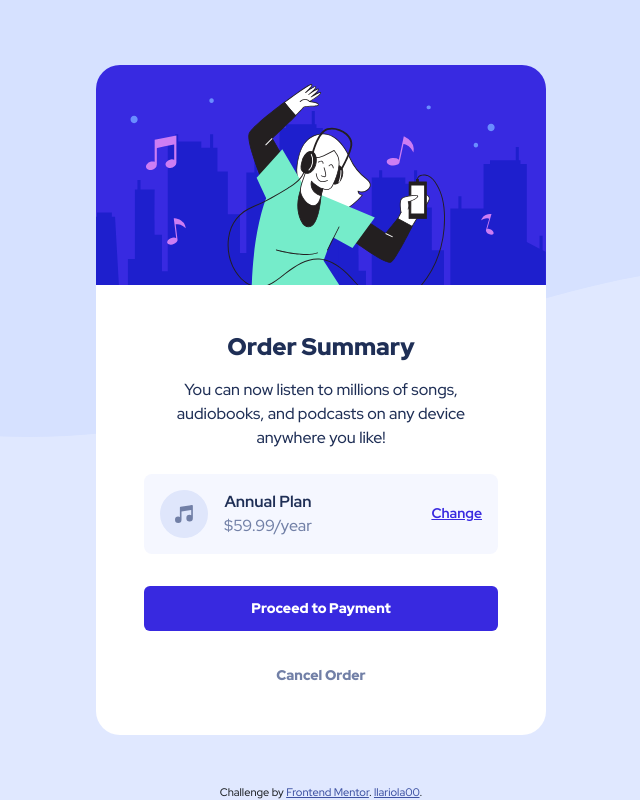
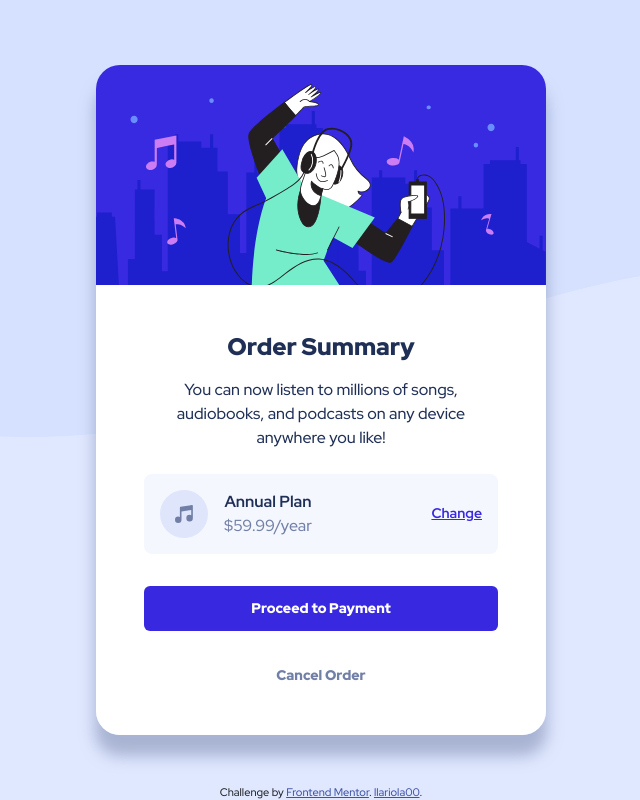
Before and after one commit to llariola00/FM-order-summary, a plain HTML site: page index.html in a window 1280 px wide. Shown: the whole page, without its empty margins (319-959 px from the left). Drawn offline with nearby package versions, Linux system fonts and the light colour scheme.

Commit message:
added shdaow efffect.

```diff
--- a/index.css
+++ b/index.css
@@ -43,7 +43,9 @@ body {
 }
 
 .mn-card-body {
-  width: 450px;
+  max-width: 450px;
+  box-shadow: 0 20px 15px 1px hsla(224, 23%, 55%, 50%);
+  border-radius: 1.5rem;
 }
 
 /* Image Section */
```
